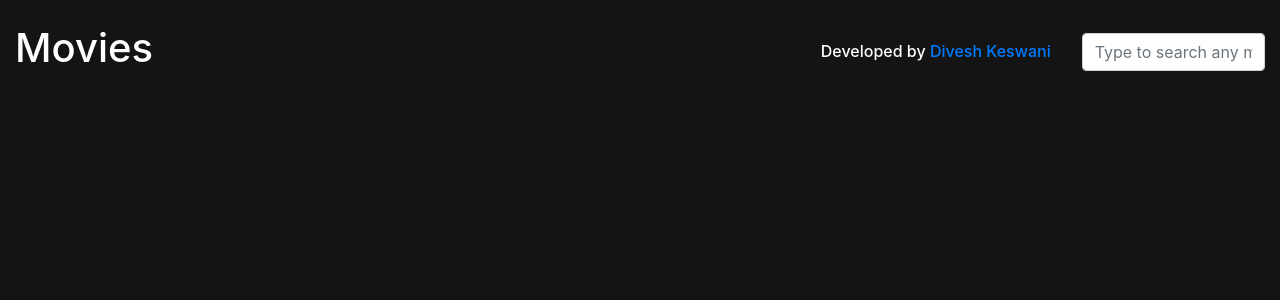
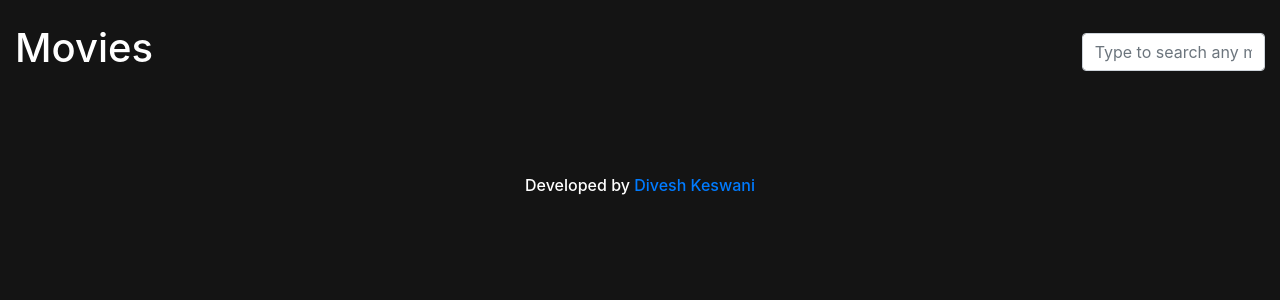
Before and after one commit to diveshkswn/movie-app-react, a React (Create React App) app: page / in a window 1280 px wide. Shown: the top 300 px of the page. Built offline with nearby package versions, Linux system fonts and the light colour scheme; no server answers.

Commit message:
footer changes

```diff
--- a/src/App.css
+++ b/src/App.css
@@ -45,3 +45,10 @@ opacity: 1;
     padding: 20px;
     text-align: center;
 }
+
+
+
+.footer-section{
+    position: sticky;
+    bottom: 5px;
+}
--- a/src/App.jsx
+++ b/src/App.jsx
@@ -61,10 +61,7 @@ function App() {
         <MovieListHeading
           heading={searchValue.length > 0 ? searchValue : 'Movies'}
         />
-        <h6 className="m-3 text-center">
-          Developed by
-          <a href="https://diveshkswn.github.io/portfolio_"> Divesh Keswani</a>
-        </h6>
+
         <SearchBox
           searchValue={searchValue}
           setSearchValue={setSearchValue}
@@ -90,6 +87,10 @@ function App() {
           movies={favourites}
         />
       </div>
+      <h6 className="m-3 text-center footer-section">
+        Developed by
+        <a href="https://diveshkswn.github.io/portfolio_"> Divesh Keswani</a>
+      </h6>
 
     </div>
 
```
